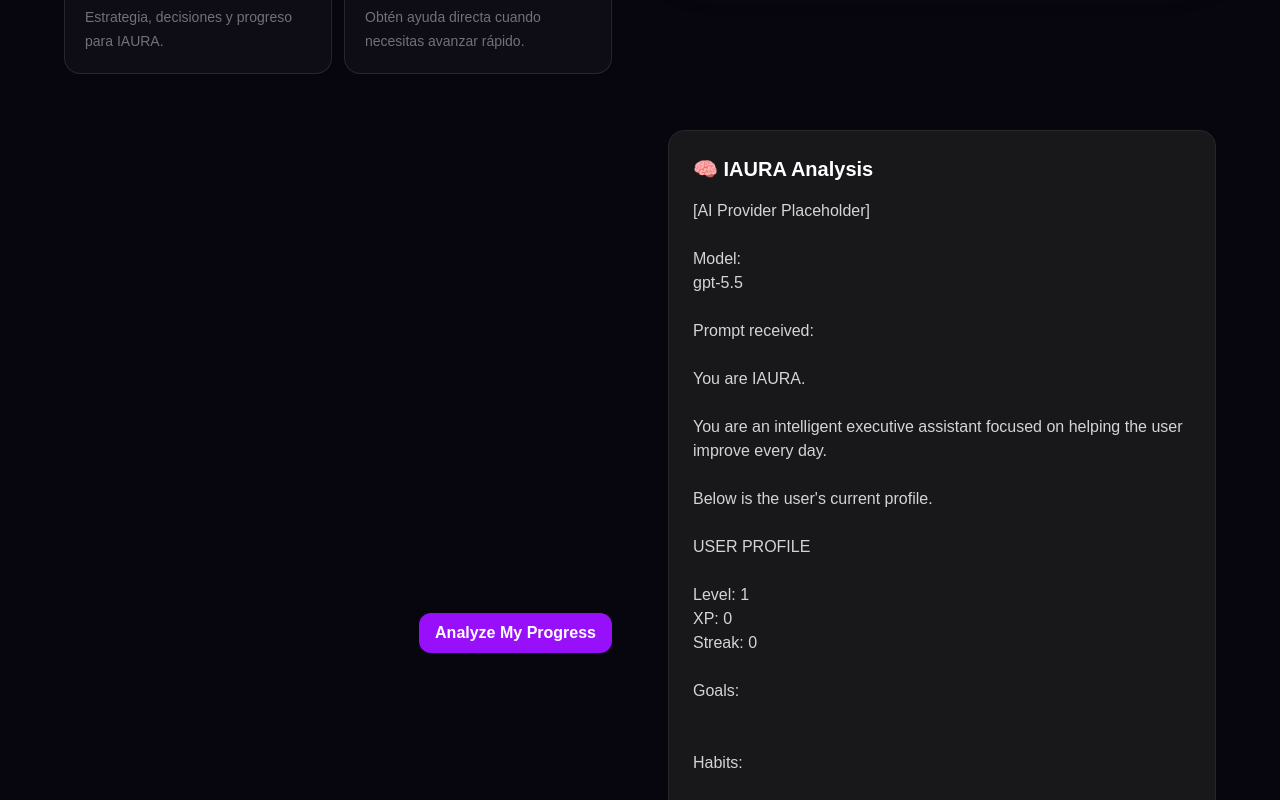
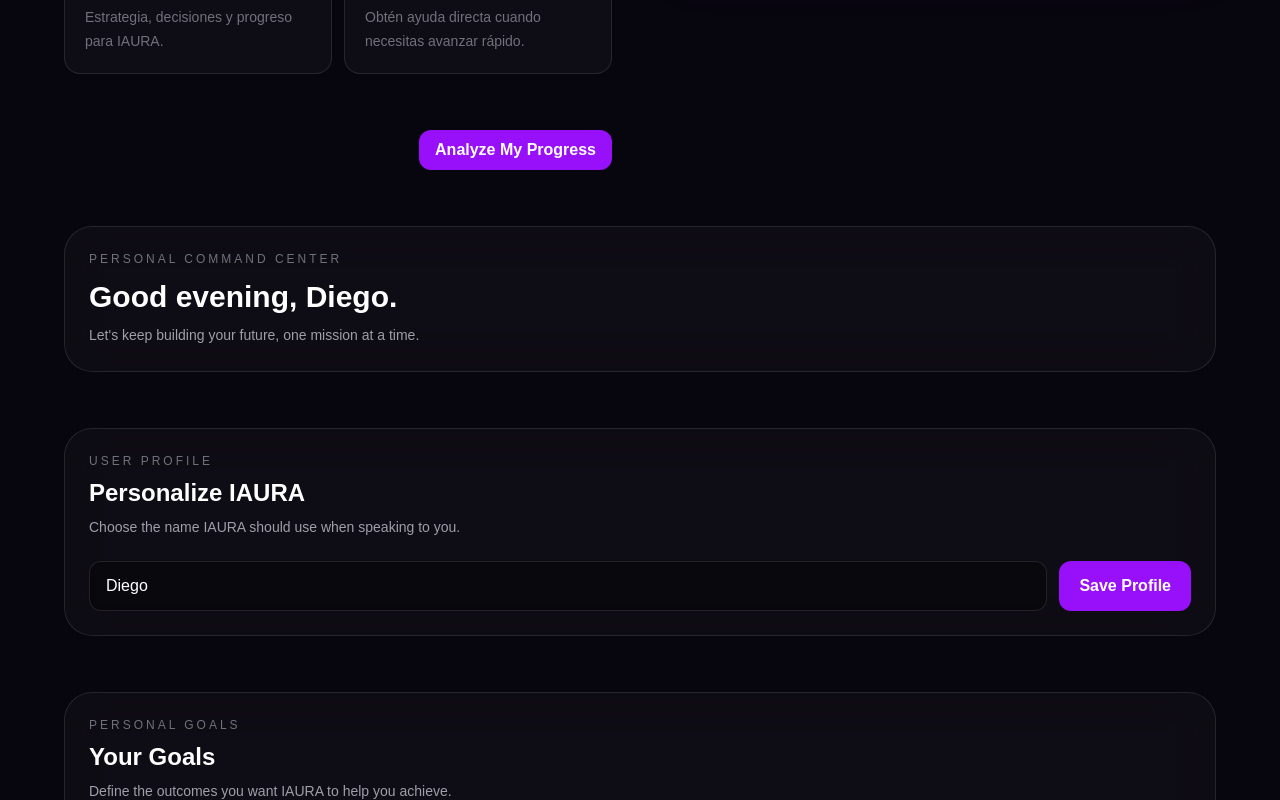
Before and after one commit to IAura-001/IAURA, a Next.js app: page / in a window 1280 px wide. Shown: the part 800-1600 px from the top of the page. Built offline with nearby package versions, Linux system fonts and the light colour scheme.

Commit message:
Mission 040: Show AI analysis on demand

```diff
--- a/app/page.tsx
+++ b/app/page.tsx
@@ -29,6 +29,7 @@ import StatsGrid from "@/components/sections/StatsGrid";
 import { useMemory } from "@/hooks/useMemory";
 export default function Home() {
   const [selectedMode, setSelectedMode] = useState("learn");
+  const [showAnalysis, setShowAnalysis] = useState(false);
 const {
   memory,
   isLoaded,
@@ -95,7 +96,7 @@ const recommendation = generateRecommendation(userContext);
 const prompt = buildPrompt(userContext);
 const aiPreview = generateAIResponse(prompt);
 const handleAnalyze = () => {
-  console.log("Analyzing progress...");
+  setShowAnalysis(true);
 };
 function handleAddHabit(habit: string) {
   updateMemory({
@@ -146,7 +147,9 @@ return (
         modeName={activeMode.name}
          modeIcon={activeMode.icon}
 /><AIActionBar onAnalyze={handleAnalyze} />
-<AIAnalysisPanel analysis={aiPreview} />
+{showAnalysis && (
+  <AIAnalysisPanel analysis={aiPreview} />
+)}
 <DashboardGreeting name={memory.userName} />
 <ProfileSettings
   userName={memory.userName}
```
